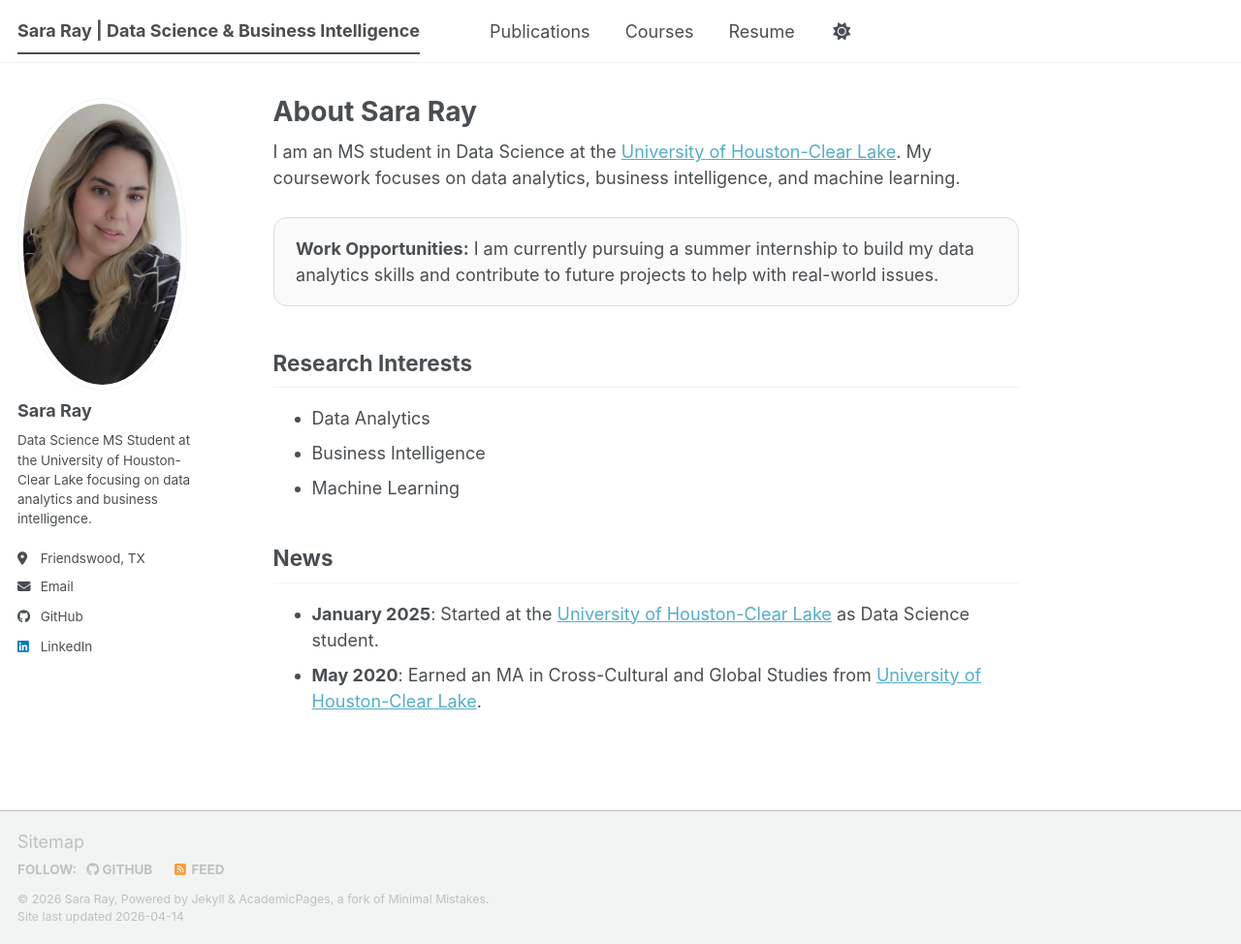
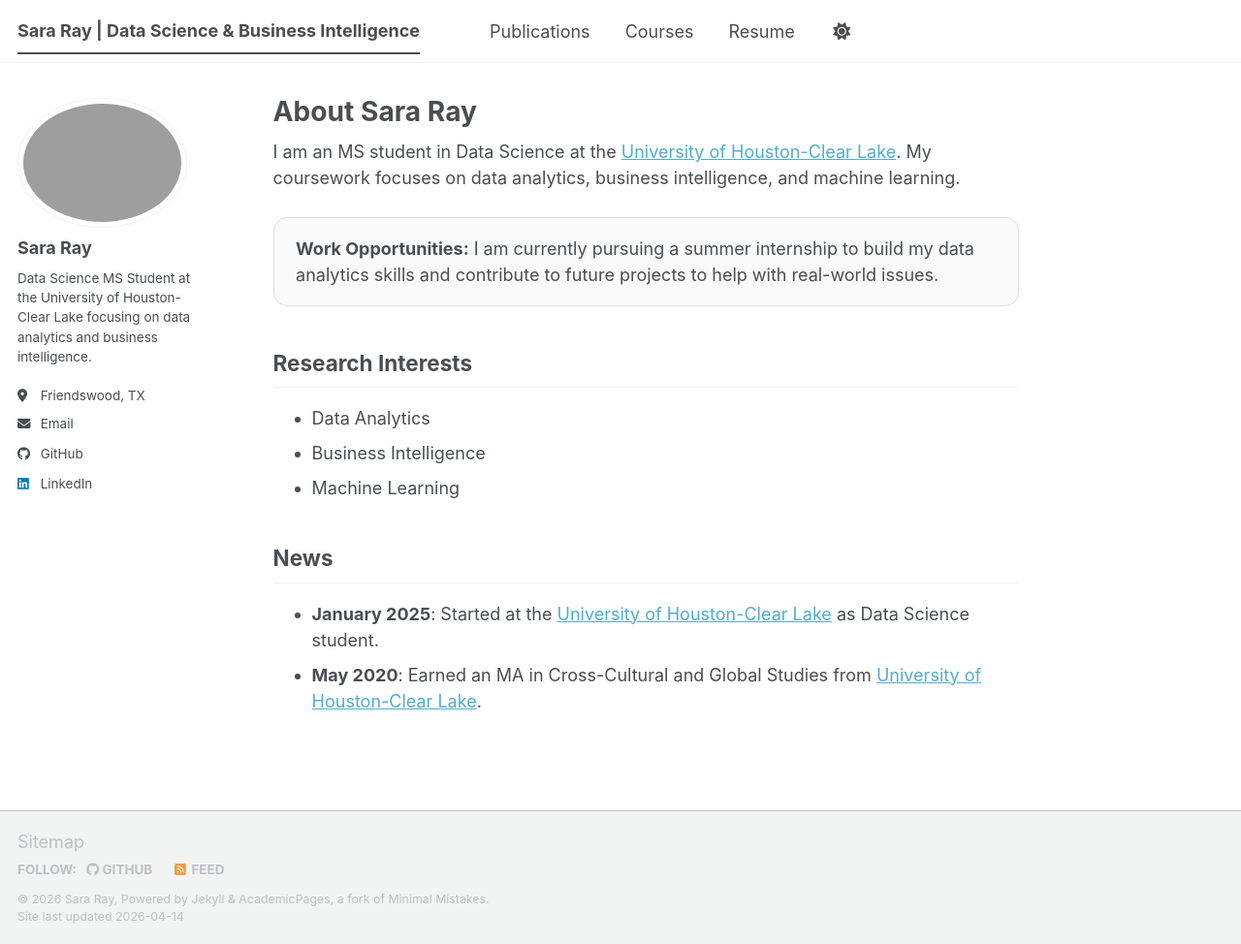
Before and after one commit to SaraRay2017/SaraRay2017.github.io, a Jekyll site: the page built from _pages/about.md, in a window 1280 px wide and 974 px high. Shown: the whole window at 97% size. Built offline with Jekyll 4.4.1, drawn with Linux system fonts in a browser that asks for light colours; a script bundle is joined from its source files by our own code; library files that are not in the unit come from our copies.

Commit message:
Change author avatar to new professional headshot
Updated author avatar image file in the configuration.

```diff
--- a/_config.yml
+++ b/_config.yml
@@ -32,7 +32,7 @@
 # Author profile information
 # -------------------------
 author:
-  avatar: "484563177_2070264403479748_764919740896375820_n.jpg"    # Profile image file shown in the sidebar/profile area
+  avatar: "Professional headshot with soft elegance (1).png"    # Profile image file shown in the sidebar/profile area
   name: "Sara Ray"
   bio: "Data Science MS Student at the University of Houston-Clear Lake focusing on data analytics and business intelligence."
   location: "Friendswood, TX"
```
